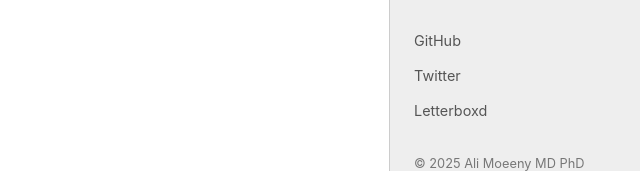
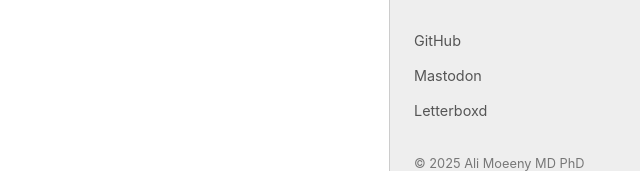
Before and after one commit to alimoeeny/alimoeeny.github.io, an Astro site: page /posts in a window 1280 px wide. Shown: the part 629-800 px from the top of the page, 640-1280 px from the left. Built offline with nearby package versions, Linux system fonts and the light colour scheme; Astro itself is replaced by a stand-in of ours.

Commit message:
mastosdon

```diff
--- a/src/layouts/Layout.astro
+++ b/src/layouts/Layout.astro
@@ -29,7 +29,7 @@
 						<div class="divider"></div>
 						<div class="social-links">
 							<a href="https://github.com/moeeny" target="_blank" rel="noopener noreferrer">GitHub</a>
-							<a href="https://twitter.com/moeeny" target="_blank" rel="noopener noreferrer">Twitter</a>
+							<a href="https://mastodon.social/@alimoeeny" target="_blank" rel="noopener noreferrer">Mastodon</a>
 							<a href="https://letterboxd.com/moeeny/" target="_blank" rel="noopener noreferrer">Letterboxd</a>
 						</div>
 						<div class="footer-text">
```
